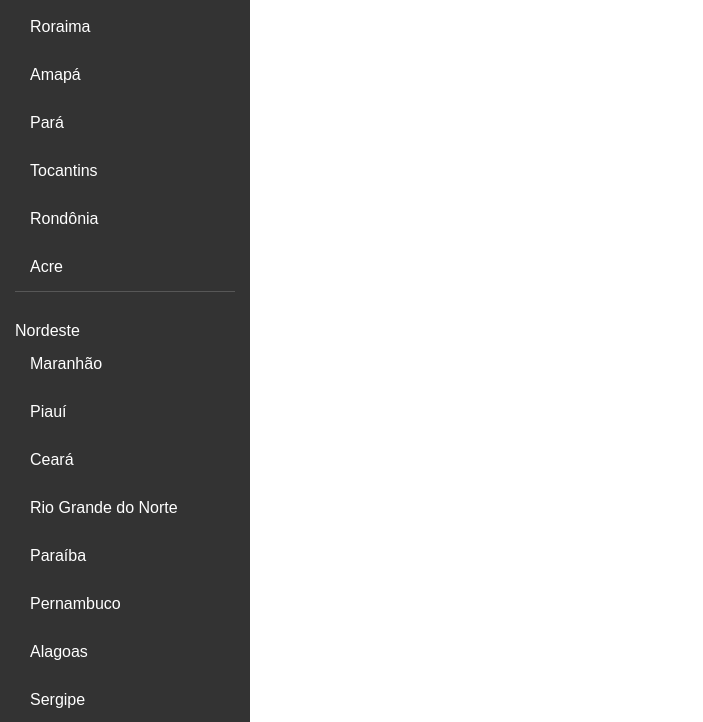
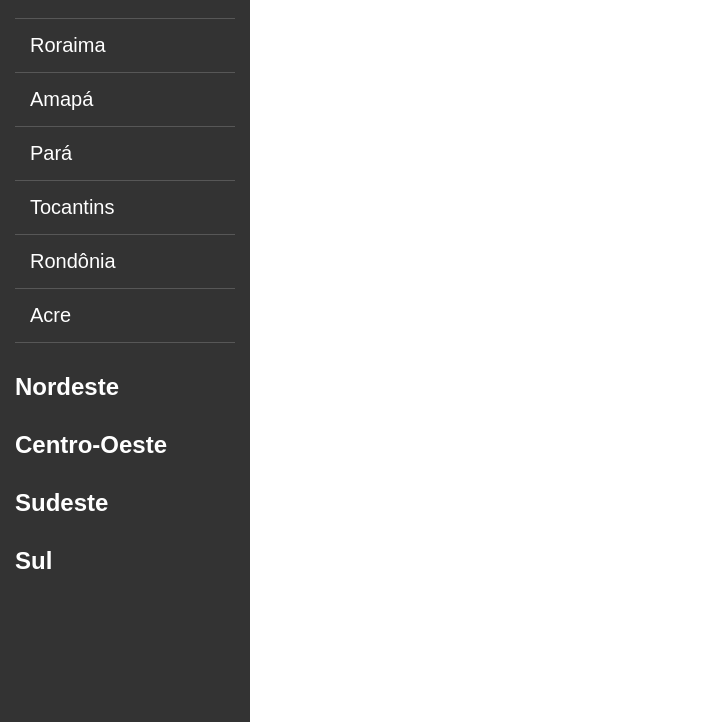
Before and after one commit to HgGabriel/list-menu-challenge, a plain HTML site: page index.html in a window 1280 px wide. Shown: the part 78-800 px from the top of the page, without its empty margins (0-703 px from the left). Drawn offline with Linux system fonts and the light colour scheme.

Commit message:
finalizado

```diff
--- a/style.css
+++ b/style.css
@@ -13,32 +13,39 @@ nav {
     position: fixed;
     top: 0;
     left: 0;
-    overflow-y: auto;
-    scrollbar-color: #575757 #333;
-}
 
-nav ul {
-    list-style: none;
-}
+    ul {
+        list-style: none;
+        width: 100%;
 
+        li {
+            padding: 15px;
+            font-weight: 600;
+            font-size: 24px;
 
+            ul {
+                li {
+                    border-bottom: 1px solid #575757;
+                    display: none;
+                    font-weight: 200;
+                    font-size: 20px;
+                    &:hover {
+                        background-color: #575757;
+                    }
+                }
+            }
 
-nav li {
-    padding: 15px;
-}
-
-nav ul li ul {
-    border-bottom: 1px solid #575757;
-}
-
-nav ul li ul li:hover {
-    background-color: #575757;
-
+            &:hover ul li {
+                border-bottom: 1px solid #575757;
+                display: block;
+            }
+        }
+    }
 }
 
 nav a {
     text-decoration: none;
-    color: white
+    color: white;
 }
 
 main {
```
